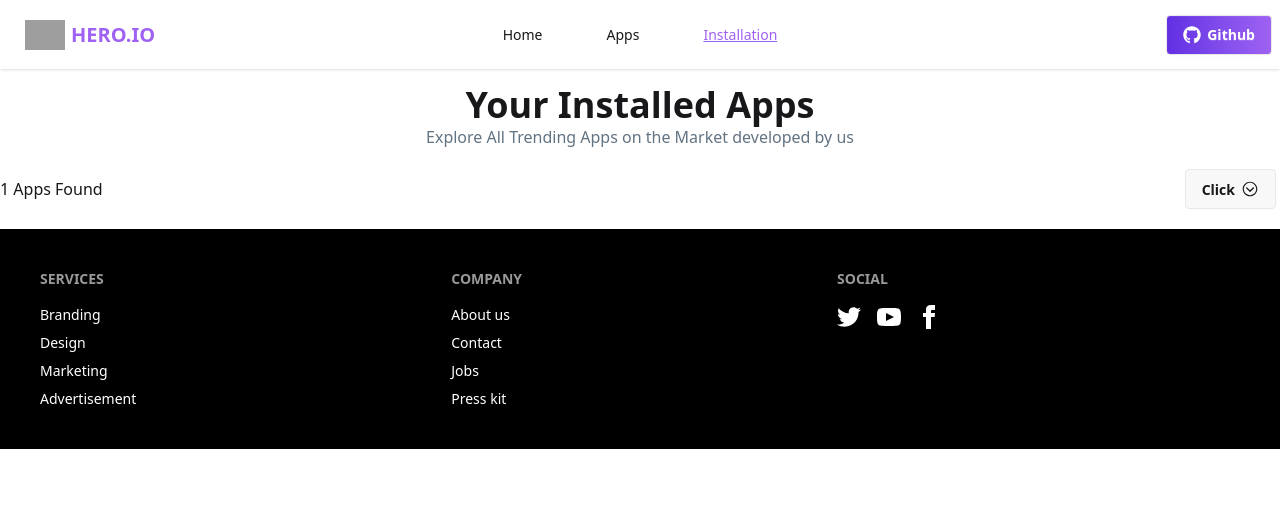
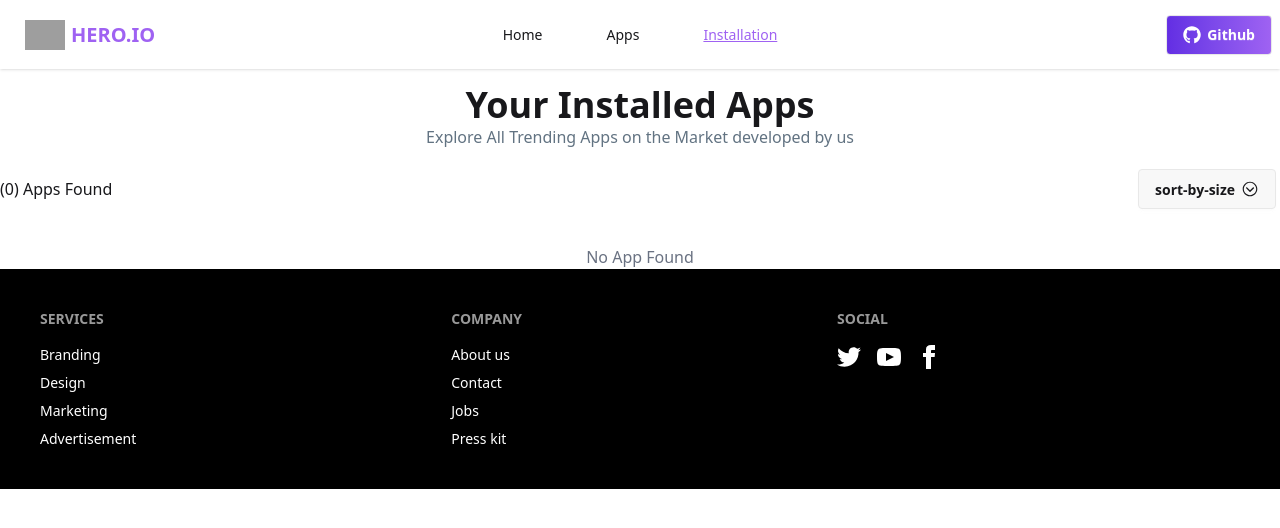
Before and after one commit to aminur-tech/ASSIGNMENT-008, a React (Vite) app: page /installation in a window 1280 px wide. Shown: the top 528 px of the page. Built offline with nearby package versions, Linux system fonts and the light colour scheme; grey boxes are pictures that could not be loaded.

Commit message:
Added installation pages

```diff
--- a/package.json
+++ b/package.json
@@ -17,6 +17,7 @@
     "react-icons": "^5.5.0",
     "react-router": "^7.9.3",
     "react-tabs": "^6.1.0",
+    "react-toastify": "^11.0.5",
     "recharts": "^3.2.1",
     "tailwindcss": "^4.1.14"
   },
--- /dev/null
+++ b/src/Component/AddToDB/AddToDB.js
@@ -0,0 +1,24 @@
+const storedApp = () => {
+    const storedAppSTR = localStorage.getItem('installed');
+    if (storedAppSTR) {
+        const storedAppData = JSON.parse(storedAppSTR)
+        return storedAppData;
+    }
+    else {
+        return [];
+    }
+}
+
+const addToStoredDB = (id) => {
+    const storedAppData = storedApp();
+    if (storedAppData.includes(id)) {
+        // console.log('hello')
+    }
+    else {
+        storedAppData.push(id);
+        const data = JSON.stringify(storedAppData);
+        localStorage.setItem('installed', data)
+
+    }
+}
+export { addToStoredDB, storedApp }
--- a/src/Pages/AppDetail/AppDetail.jsx
+++ b/src/Pages/AppDetail/AppDetail.jsx
@@ -1,8 +1,9 @@
 import { Download } from 'lucide-react';
-import React from 'react';
+import React, { useState } from 'react';
 import { BiSolidLike } from 'react-icons/bi';
 import { IoMdStar } from 'react-icons/io';
 import { useLoaderData, useParams } from 'react-router';
+import { toast } from 'react-toastify';
 import {
     BarChart,
     Bar,
@@ -13,12 +14,14 @@ import {
     CartesianGrid,
     LabelList,
 } from 'recharts';
+import { addToStoredDB } from '../../Component/AddToDB/AddToDB';
 
 const AppDetail = () => {
     const { id } = useParams();
     const appId = parseInt(id);
     const data = useLoaderData();
     const app = data.find(app => app.id === appId);
+    const [installed, setInstalled] = useState(false)
 
     const { image, title, downloads, ratingAvg, reviews, companyName, size, description, ratings } = app;
 
@@ -28,7 +31,17 @@ const AppDetail = () => {
             ? parseFloat(r.count) * 1000
             : parseFloat(r.count);
         return { ...r, count };
-    }).reverse(); // Reverse to show 5 star on top
+    }).reverse();
+
+
+    const handleInstall = id => {
+        console.log(` installing app with id: ${id}`)
+        if (!installed) {
+            toast("✅ Installed");
+            setInstalled(true)
+            addToStoredDB(id)
+        }
+    }
 
     return (
         <div className="p-4">
@@ -63,8 +76,11 @@ const AppDetail = () => {
                     </div>
 
                     {/* Install Button */}
-                    <button className=" bg-green-500 text-white py-2 px-2 rounded-lg font-semibold hover:bg-green-600 transition">
-                        Install Now ({size})
+                    <button onClick={() => handleInstall(appId)} className=" bg-green-500 text-white py-2 px-2 rounded-lg font-semibold hover:bg-green-600 transition"
+                    disabled={installed} >
+
+                        {installed ? "Installed" : `Install Now (${size})`}
+
                     </button>
                 </div>
             </div>
--- a/src/Pages/Installation/Installation.jsx
+++ b/src/Pages/Installation/Installation.jsx
@@ -1,8 +1,61 @@
-import React from 'react';
+import { Download } from 'lucide-react';
+import React, { useEffect, useState } from 'react';
 import { IoIosArrowDropdown } from 'react-icons/io';
+import { useLoaderData } from 'react-router';
+import { storedApp } from '../../Component/AddToDB/AddToDB';
+import StoreApp from '../StoreApp/StoreApp';
+import { toast } from 'react-toastify';
 
 
 const Installation = () => {
+    const data = useLoaderData();
+    const [installedApps, setInstalledApps] = useState([])
+    const [sort, setSort] = useState('')
+
+    useEffect(() => {
+        const storedAppData = storedApp();
+        const convertedStoredApps = storedAppData.map(id => parseInt(id));
+        const installed = data.filter(app =>
+            convertedStoredApps.includes(app.id)
+        );
+        setInstalledApps(installed);
+    }, [data]);
+
+
+    const handleSort = (order) => {
+        setSort(order);
+
+        const sortedApps = [...installedApps].sort((a, b) => {
+            const downloadsA = parseInt(a.downloads);
+            const downloadsB = parseInt(b.downloads);
+
+            if (order === "high-low") {
+                return downloadsB - downloadsA;
+            } else if (order === "low-high") {
+                return downloadsA - downloadsB;
+            }
+            return 0;
+        });
+
+        setInstalledApps(sortedApps);
+    };
+
+
+
+    const handleUninstall = (id) => {
+        toast('uninstalled')
+        const updatedApps = installedApps.filter(app => app.id !== id);
+        setInstalledApps(updatedApps);
+
+        // Update localStorage
+        const storedAppData = storedApp().filter(
+            (storedId) => parseInt(storedId) !== id
+        );
+        localStorage.setItem('installed', JSON.stringify(storedAppData));
+    };
+
+
+
     return (
         <div>
             <div className='text-center mt-4 mb-4'>
@@ -10,17 +63,25 @@ const Installation = () => {
                 <p className='text-[#627382]'>Explore All Trending Apps on the Market developed by us</p>
             </div>
             <div className='flex items-center justify-between mt-4 mb-4'>
-                <h4>1 Apps Found</h4>
+                <h4>({installedApps.length}) Apps Found</h4>
                 <div>
                     <div className="dropdown">
-                        <div tabIndex={0} role="button" className="btn m-1">Click <IoIosArrowDropdown size={18}></IoIosArrowDropdown></div>
+                        <div tabIndex={0} role="button" className="btn m-1">sort-by-size<IoIosArrowDropdown size={18}></IoIosArrowDropdown></div>
                         <ul tabIndex={0} className="dropdown-content menu bg-base-100 rounded-box z-1 w-52 p-2 shadow-sm">
-                            <li><a>Item 1</a></li>
-                            <li><a>Item 2</a></li>
+                            <li><a onClick={() => handleSort("high-low")}>High-Low</a></li>
+                            <li><a onClick={() => handleSort("low-high")}>Low-High</a></li>
                         </ul>
                     </div>
                 </div>
             </div>
+
+
+            {
+                installedApps.length > 0
+                    ? installedApps.map(app => <StoreApp key={app.id} app={app} handleUninstall={handleUninstall} />)
+                    : <p className="text-center text-gray-500 mt-8">No App Found</p>
+            }
+
         </div>
     );
 };
--- a/src/Pages/Routes/Routes.jsx
+++ b/src/Pages/Routes/Routes.jsx
@@ -27,6 +27,7 @@ export const router = createBrowserRouter([
       },
       {
         path: '/installation',
+        loader: ()=> fetch('/apps.json'),
         Component: Installation
       },
       {
--- /dev/null
+++ b/src/Pages/StoreApp/StoreApp.jsx
@@ -0,0 +1,42 @@
+import { Download } from 'lucide-react';
+import React from 'react';
+import { IoIosStar } from 'react-icons/io';
+
+
+const StoreApp = ({ app,handleUninstall }) => {
+    const {id, image, title, downloads, ratingAvg, size } = app
+
+
+
+
+    return (
+        <div>
+            <div className="flex items-center justify-between bg-white rounded-lg p-4 shadow-sm mt-4 mb-4">
+                <div className="w-14 h-14 rounded-lg bg-gray-200 mr-4">
+                    <img src={image} alt="" />
+                </div>
+                <div className="flex-1">
+                    <div className="font-semibold text-lg mb-1">
+                        {title}
+                    </div>
+                    <div className="flex items-center space-x-3 text-sm">
+                        <span className="text-green-500 font-medium flex items-center gap-1">
+                            <Download size={18}></Download>
+                            {downloads}
+                        </span>
+                        <span className="text-yellow-500 font-medium flex items-center">
+                            <IoIosStar size={18}></IoIosStar>
+                            {ratingAvg}
+                        </span>
+                        <span className="text-gray-500">{size}</span>
+                    </div>
+                </div>
+                <button onClick={() => handleUninstall(id)} className="ml-4 bg-green-400 hover:bg-green-500 text-white font-semibold rounded px-5 py-2 transition">
+                    Uninstall
+                </button>
+            </div>
+        </div>
+    );
+};
+
+export default StoreApp;
--- a/src/main.jsx
+++ b/src/main.jsx
@@ -4,10 +4,13 @@ import './index.css'
 import App from './App.jsx'
 import { RouterProvider } from 'react-router'
 import { router } from './Pages/Routes/Routes.jsx'
+import { ToastContainer } from 'react-toastify'
 
 
 createRoot(document.getElementById('root')).render(
   <StrictMode>
     <RouterProvider router={router}></RouterProvider>
+
+    <ToastContainer></ToastContainer>
   </StrictMode>,
 )
```
Also changed, not shown: 1 other file (tests, documents, lock files or other folders).
